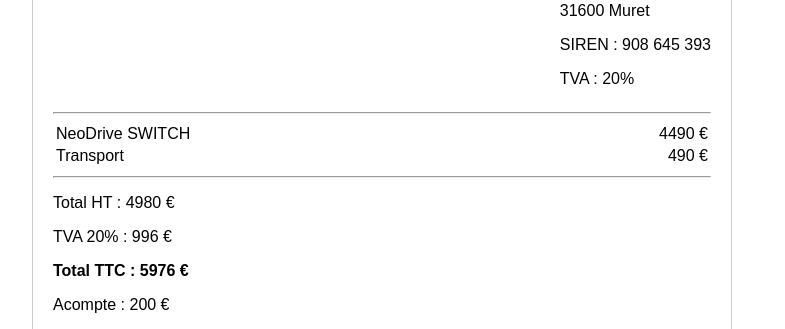
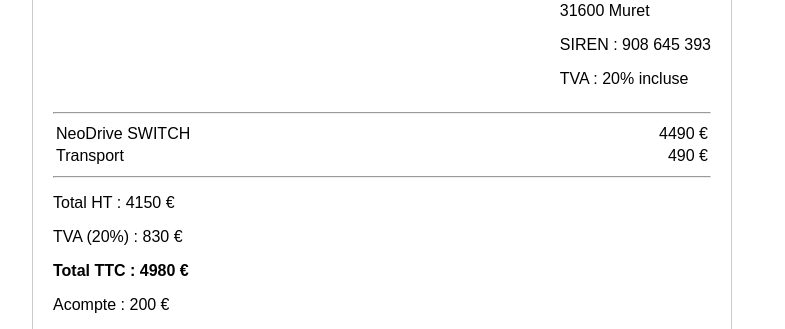
Before and after one commit to khelifamansour/neodrive-site, a Next.js app: page /reservation in a window 1280 px wide. Shown: the part 741-1070 px from the top of the page, without its empty margins (258-1043 px from the left). Built offline with nearby package versions, Linux system fonts and the light colour scheme.

Commit message:
Update page.tsx

```diff
--- a/app/reservation/page.tsx
+++ b/app/reservation/page.tsx
@@ -12,12 +12,17 @@
 
   const today = "11 juin 2025";
 
-  // PRICES
-  const prixVehiculeHT = 4490;
-  const transportHT = 490;
+  // ✅ PRICES (TTC already included)
+  const prixVehiculeTTC = 4490;
+  const transportTTC = 490;
+
+  // Extract VAT (20% included)
+  const prixVehiculeHT = prixVehiculeTTC / 1.2;
+  const transportHT = transportTTC / 1.2;
+
+  const totalTTC = prixVehiculeTTC + transportTTC;
   const totalHT = prixVehiculeHT + transportHT;
-  const tva = totalHT * 0.2;
-  const totalTTC = totalHT + tva;
+  const tva = totalTTC - totalHT;
 
   return (
     <main style={{ maxWidth: 700, margin: "0 auto", padding: 20, fontFamily: "Arial" }}>
@@ -69,7 +74,7 @@
             <p>31 rue Jean Nougaro</p>
             <p>31600 Muret</p>
             <p>SIREN : 908 645 393</p>
-            <p>TVA : 20%</p>
+            <p>TVA : 20% incluse</p>
           </div>
         </div>
 
@@ -79,19 +84,19 @@
           <tbody>
             <tr>
               <td>NeoDrive SWITCH</td>
-              <td style={{ textAlign: "right" }}>{prixVehiculeHT} €</td>
+              <td style={{ textAlign: "right" }}>{prixVehiculeTTC} €</td>
             </tr>
             <tr>
               <td>Transport</td>
-              <td style={{ textAlign: "right" }}>{transportHT} €</td>
+              <td style={{ textAlign: "right" }}>{transportTTC} €</td>
             </tr>
           </tbody>
         </table>
 
         <hr />
 
-        <p>Total HT : {totalHT} €</p>
-        <p>TVA 20% : {tva.toFixed(0)} €</p>
+        <p>Total HT : {totalHT.toFixed(0)} €</p>
+        <p>TVA (20%) : {tva.toFixed(0)} €</p>
         <p><strong>Total TTC : {totalTTC.toFixed(0)} €</strong></p>
 
         <p>Acompte : 200 €</p>
```
